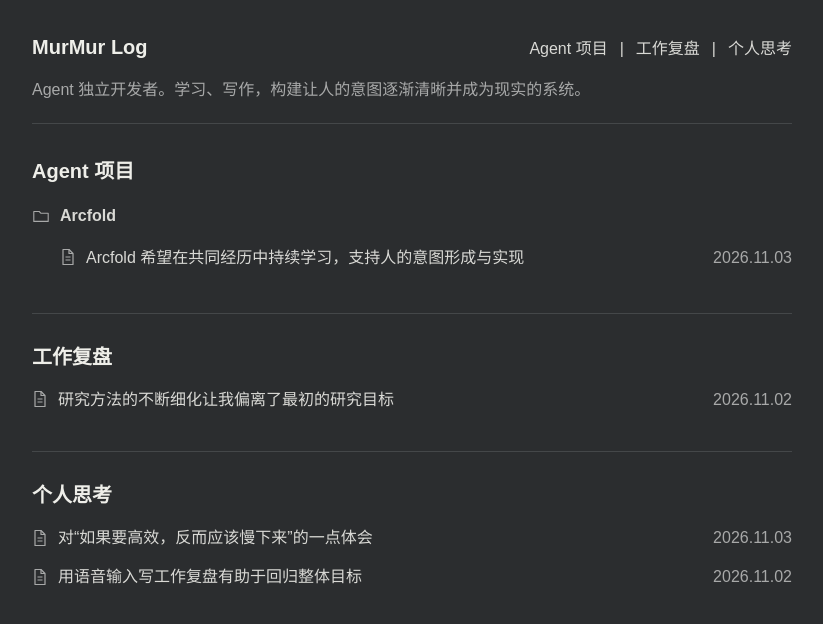
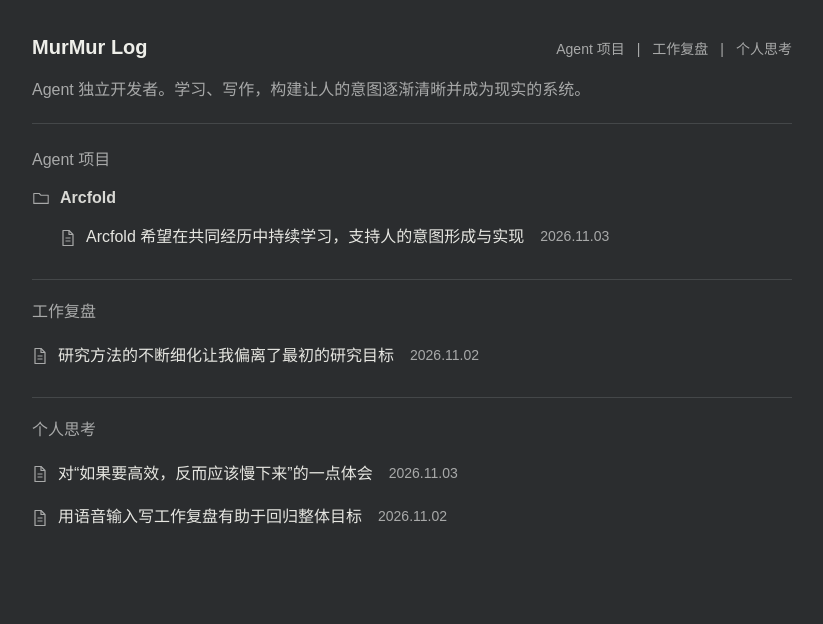
Before and after one commit to murmurwang/murmur-log, a Next.js app: page / in a window 1280 px wide. Shown: the top 624 px of the page, without its empty margins (228-1051 px from the left). Built offline with nearby package versions, Linux system fonts and the light colour scheme.

Commit message:
Refine home typography and article list spacing

```diff
--- a/app/globals.css
+++ b/app/globals.css
@@ -31,18 +31,19 @@ a:focus-visible { outline: 2px solid var(--ink); outline-offset: 5px; }
 .site-header--home { flex-wrap: wrap; row-gap: 14px; }
 .site-description { flex-basis: 100%; margin: 0; color: var(--muted); font-size: 16px; }
 .site-title, .wordmark, .stream-heading h2, .post-header h1 { margin: 0; font-size: 20px; font-weight: 600; line-height: 1.5; }
-nav { display: flex; align-items: baseline; gap: 12px; color: var(--ink); font-size: 16px; font-weight: 400; }
+nav { display: flex; align-items: baseline; gap: 12px; color: var(--muted); font-size: 14px; font-weight: 400; }
 nav a[aria-current="location"] { color: var(--ink); text-decoration: underline; text-underline-offset: 5px; }
 .section-page { padding-bottom: 64px; }
-.home-stream { padding: 32px 0 64px; }
-.stream-section { padding-bottom: 32px; scroll-margin-top: 24px; }
-.stream-section + .stream-section { padding-top: 28px; border-top: 1px solid var(--rule); }
-.stream-heading { margin-bottom: 8px; }
-.stream-row { display: flex; align-items: baseline; justify-content: space-between; gap: 24px; padding: 6px 0; font-size: 16px; line-height: 1.7; }
+.home-stream { padding: 24px 0 64px; }
+.stream-section { padding-bottom: 20px; scroll-margin-top: 24px; }
+.stream-section + .stream-section { padding-top: 20px; border-top: 1px solid var(--rule); }
+.stream-heading { margin-bottom: 10px; }
+.stream-heading h2 { font-size: 16px; font-weight: 500; color: var(--muted); }
+.stream-row { display: flex; align-items: flex-start; justify-content: flex-start; gap: 16px; padding: 8px 0; font-size: 16px; line-height: 1.7; }
 .stream-row strong { font-weight: 400; }
-.article-title { display: flex; align-items: baseline; gap: 10px; min-width: 0; }
-.article-icon { flex-shrink: 0; align-self: center; color: var(--muted); }
-.post-date { flex-shrink: 0; color: var(--muted); font-size: 16px; font-variant-numeric: tabular-nums; }
+.article-title { display: flex; align-items: flex-start; gap: 10px; min-width: 0; color: #e6e6e1; }
+.article-icon { flex-shrink: 0; margin-top: 0.35em; color: var(--muted); }
+.post-date { flex-shrink: 0; color: var(--muted); font-size: 14px; line-height: 27px; font-variant-numeric: tabular-nums; }
 .stream-row[href] { margin-inline: -6px; padding-inline: 6px; border-radius: 3px; }
 .stream-row[href]:hover, .stream-row[href]:focus-visible { background: var(--hover); text-decoration: none; }
 .stream-row[href]:hover .article-title, .stream-row[href]:focus-visible .article-title { color: var(--heading); }
@@ -59,7 +60,7 @@ nav a[aria-current="location"] { color: var(--ink); text-decoration: underline;
 @media (max-width: 600px) {
   .site-header { padding-top: 24px; flex-wrap: wrap; gap: 14px; }
   nav { gap: 10px; }
-  .stream-row { flex-direction: column; gap: 4px; }
+  .stream-row { flex-direction: column; gap: 2px; }
   .stream-row[href] .post-date { padding-left: 26px; }
 }
 
@@ -74,10 +75,10 @@ nav a[aria-current="location"] { color: var(--ink); text-decoration: underline;
 .article-table th { font-weight: 600; }
 .article-table th:first-child { width: 30%; }
 
-.project-row { display: flex; align-items: center; gap: 10px; padding: 8px 0; font-size: 16px; font-weight: 600; }
+.project-row { display: flex; align-items: center; gap: 10px; padding: 2px 0 4px; font-size: 16px; font-weight: 600; }
 .project-icon { flex-shrink: 0; color: var(--muted); }
 .project-row { width: fit-content; }
-.project-children { padding-left: 28px; padding-bottom: 4px; }
+.project-children { padding-left: 28px; }
 .project-description { margin: 12px 0 0; color: var(--muted); }
 .project-articles { margin-top: 10px; padding-top: 24px; border-top: 1px solid var(--rule); }
 .project-articles h2 { margin: 0 0 8px; font-size: 20px; font-weight: 600; color: var(--heading); }
```
